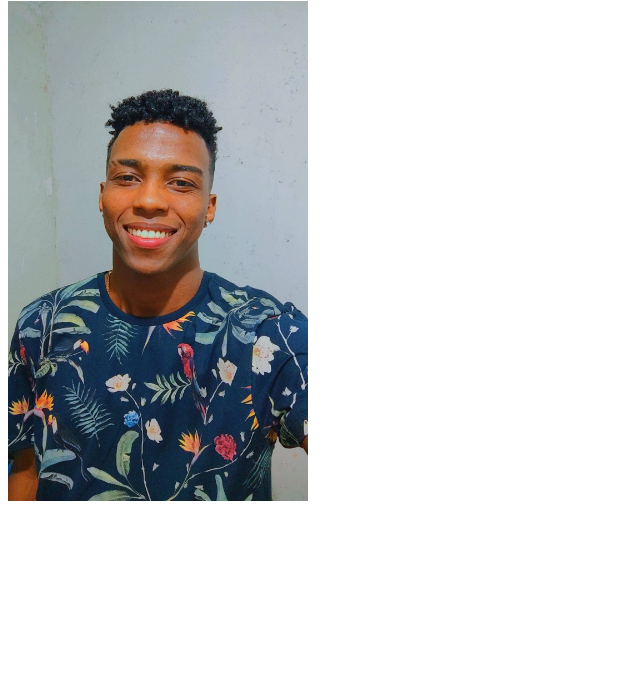
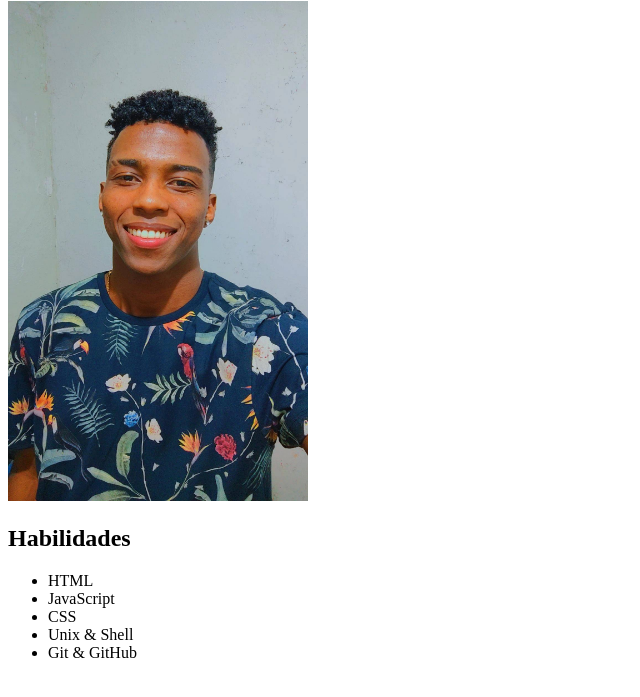
Before and after one commit to lucazgbrl/meu-portfolio, a plain HTML site: page index.html in a window 1280 px wide. Shown: the part 79-776 px from the top of the page, without its empty margins (0-640 px from the left). Drawn offline with Linux system fonts and the light colour scheme.

Commit message:
habilidades-adicionadas

```diff
--- a/index.html
+++ b/index.html
@@ -8,6 +8,17 @@
 </head>
 <body>
     <h1>Lucas Gabriel de Oliveira</h1>
-    <img src="IMG_20220709_152228_575.jpg" width="300px" height="500px">
+    <div><img src="IMG_20220709_152228_575.jpg" width="300px" height="500px"></div>
+    <div>
+        <h2>Habilidades</h2>
+        <ul>
+            <li>HTML</li>
+            <li>JavaScript</li>
+            <li>CSS</li>
+            <li>Unix & Shell</li>
+            <li>Git & GitHub</li>
+        </ul>
+    </div>
+
 </body>
 </html>
```
